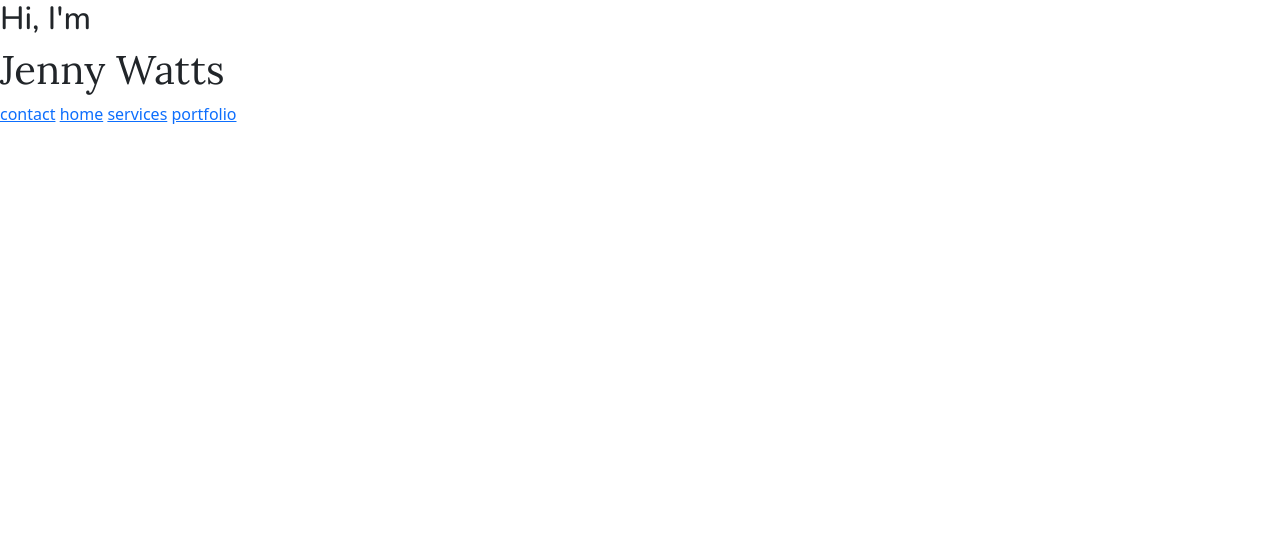
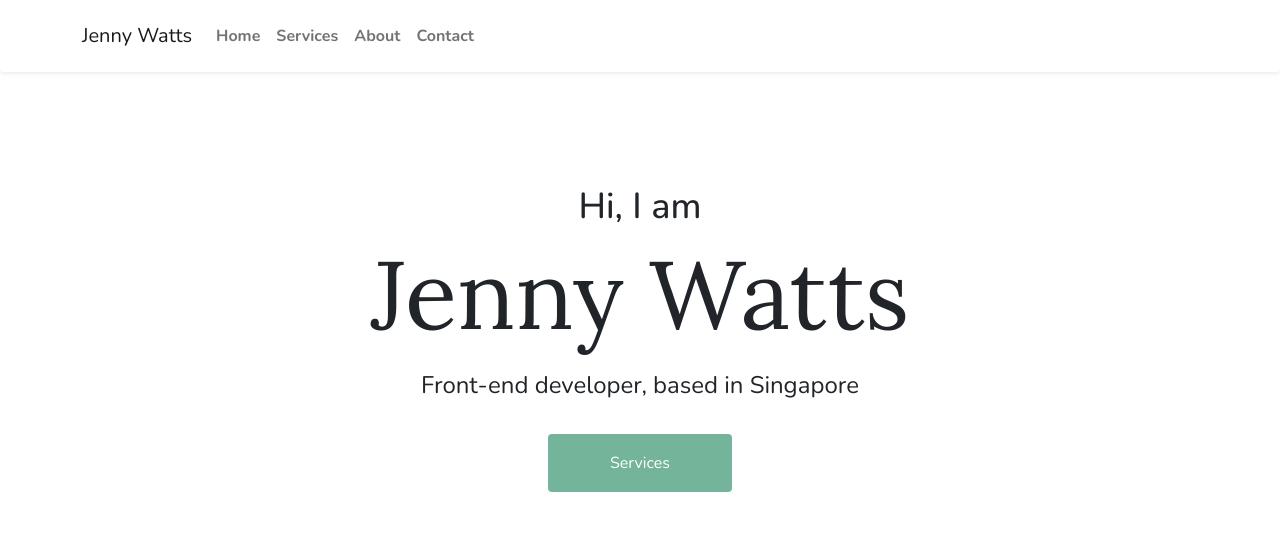
Before and after one commit to jennie350/Portfolio-website, a plain HTML site: page index.html in a window 1280 px wide. Drawn offline with nearby package versions, Linux system fonts and the light colour scheme.

Commit message:
added hero and navbar to homepage and styled

```diff
--- a/index.html
+++ b/index.html
@@ -27,12 +27,52 @@
       crossorigin="anonymous"
     ></script>
     <title>Homepage</title>
-    <h2>Hi, I'm</h2>
-    <h1>Jenny Watts</h1>
-    <a href="/contact.html">contact</a>
-    <a href="/">home</a>
-    <a href="/services.html">services</a>
-    <a href="/portfolio.html">portfolio</a>
   </head>
-  <body></body>
+  <body>
+    <nav
+      class="
+        navbar navbar-expand-lg navbar-light
+        bg-light
+        shadow-sm
+        p-3
+        mb-5
+        bg-body
+        rounded
+        sticky-sm-top
+      "
+    >
+      <div class="container">
+        <a class="navbar-brand" href="#">Jenny Watts</a>
+        <button
+          class="navbar-toggler"
+          type="button"
+          data-bs-toggle="collapse"
+          data-bs-target="#navbarNavAltMarkup"
+          aria-controls="navbarNavAltMarkup"
+          aria-expanded="false"
+          aria-label="Toggle navigation"
+        >
+          <span class="navbar-toggler-icon"></span>
+        </button>
+        <div class="collapse navbar-collapse" id="navbarNavAltMarkup">
+          <div class="navbar-nav">
+            <a class="nav-link" aria-current="page" href="/">Home</a>
+            <a class="nav-link" href="/services.html" title="contact"
+              >Services</a
+            >
+            <a class="nav-link" href="/portfolio.html" title="portfolio"
+              >About</a
+            >
+            <a class="nav-link" href="/contact.html" title="contact">Contact</a>
+          </div>
+        </div>
+      </div>
+    </nav>
+    <div class="hero">
+      <h2 class="mb-2">Hi, I am</h2>
+      <h1 class="mb-3">Jenny Watts</h1>
+      <p class="mb-5">Front-end developer, based in Singapore</p>
+      <a href="/services.html" class="button-branding">Services</a>
+    </div>
+  </body>
 </html>
--- a/src/styles.css
+++ b/src/styles.css
@@ -1,6 +1,51 @@
+:root {
+  --heading-font: "Lora", serif;
+  --default-font: "Nunito", sans-serif;
+  --primary-color: #74b49b;
+}
+
+body {
+  font-family: var(--default-font);
+}
+
 h1 {
-  font-family: "Lora", serif;
+  font-family: var(--heading-font);
 }
-h2 {
-  font-family: "Nunito", sans-serif;
+
+p {
+  font-size: 24px;
 }
+
+.hero {
+  text-align: center;
+  padding: 65px 20px;
+}
+
+.hero h1 {
+  font-size: 96px;
+}
+
+.hero h2 {
+  font-size: 36px;
+}
+
+.button-branding {
+  background: #74b49b;
+  text-decoration: none;
+  color: white;
+  padding: 18px 62px;
+  border-radius: 4px;
+}
+
+.button-branding:hover {
+  background: var(--primary-color);
+  color: white;
+  text-decoration: underline;
+  padding: 18px 62px;
+  border-radius: 4px;
+}
+
+.nav-link {
+  font-weight: bold;
+  font-size: 16px;
+}
```
Also changed, not shown: contact.html (+6 -4 lines), portfolio.html (+3 -3 lines), services.html (+3 -3 lines).
